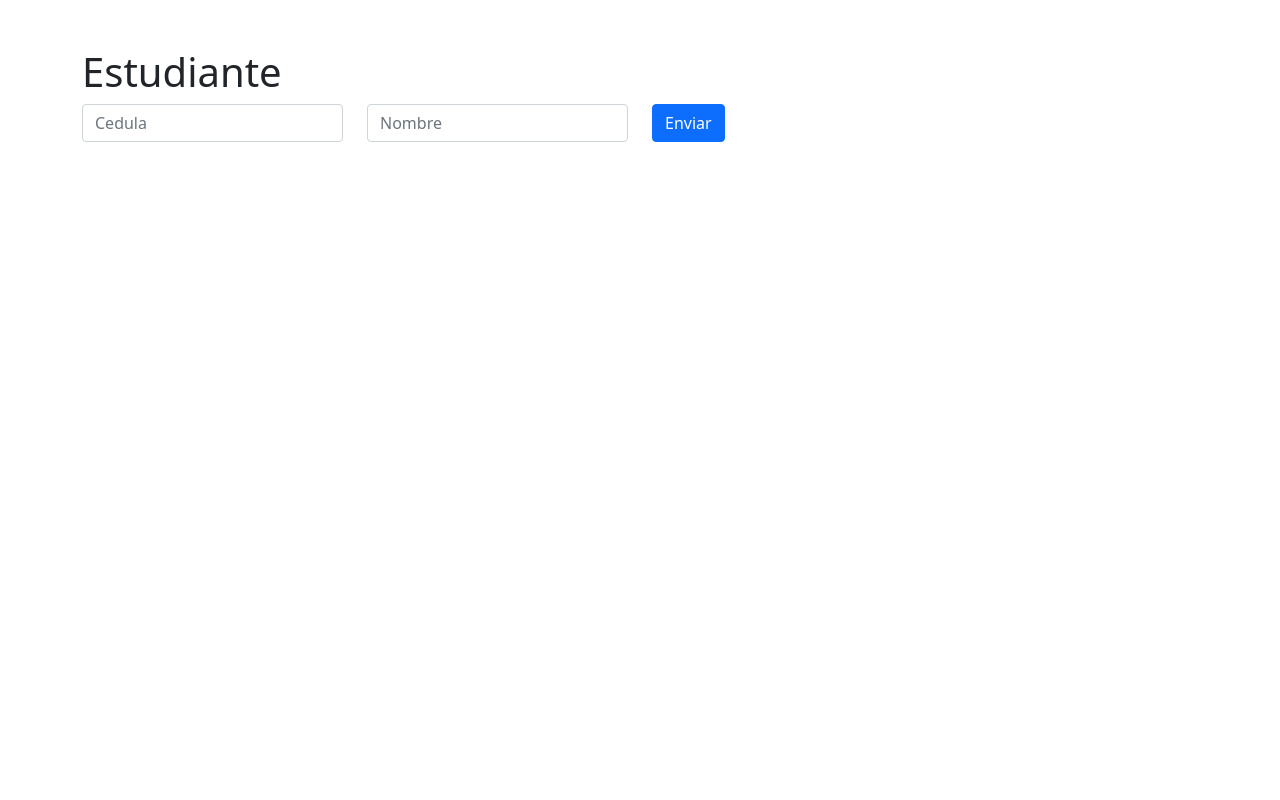
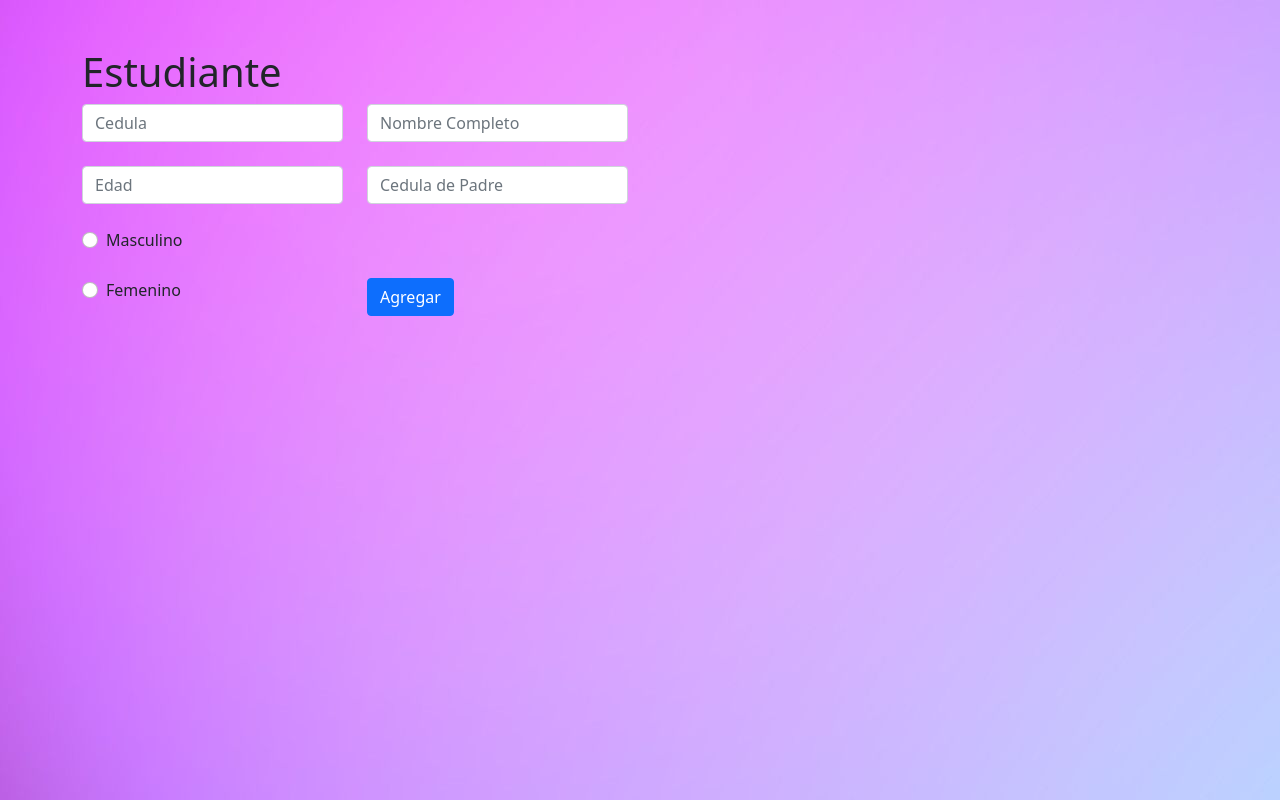
Before and after one commit to RichLeonC/SistemaDeEducacionBD, a React (Create React App) app in the folder sist-gestion-educativo/: page / in a window 1280 px wide. Built offline with nearby package versions, Linux system fonts and the light colour scheme.

Commit message:
Prototipo SemiTerminado

```diff
--- a/sist-gestion-educativo/public/index.html
+++ b/sist-gestion-educativo/public/index.html
@@ -6,7 +6,7 @@
     <title>Sistema Gestion Educativo</title>
   </head>
   <link href="https://cdn.jsdelivr.net/npm/bootstrap@5.1.1/dist/css/bootstrap.min.css" rel="stylesheet" integrity="sha384-F3w7mX95PdgyTmZZMECAngseQB83DfGTowi0iMjiWaeVhAn4FJkqJByhZMI3AhiU" crossorigin="anonymous">
-  <body bgcolor="7e71aa">
+  <body background = "FONDO.jpg">
     <noscript>You need to enable JavaScript to run this app.</noscript>
     <div id="root"></div>
     <!--
--- a/sist-gestion-educativo/src/Componentes/Registro.js
+++ b/sist-gestion-educativo/src/Componentes/Registro.js
@@ -8,10 +8,21 @@ class Registro extends Component{
                 <h1>Estudiante</h1>
                 <form className ="row">
                     <Campo text = "Cedula"/>
-                    <Campo text = "Nombre"/>
+                    <Campo text = "Nombre Completo"/>
+                    <div className = "row"/>
+                    <br/>
+                    <Campo text = "Edad"/>
+                    <Campo text = "Cedula de Padre"/>
+
+                    <div className = "row"/>
+                    <br/>
+                    <Opcion text = "Masculino"/>
+                    <div className = "row"/>
+                    <br/>
+                    <Opcion text = "Femenino"/>
                     <div className = "col-md-3">
                         <button className = "btn btn-primary">
-                        Enviar
+                        Agregar
                         </button>
                     </div>
                 </form>
@@ -39,4 +50,23 @@ class Campo extends Component{
     }
 }
 
+class Opcion extends Component{
+    render(){
+        return(
+            <div className="col-md-3">
+                <div className="form-check">
+                    <input
+                    className ="form-check-input"
+                    type="radio"
+                    name="flexRadioDefult"/>
+                    <label className = "form-chek-label" for="flexRadioDefault1">
+                    {this.props.text}
+                    </label>
+
+                </div>
+            </div>
+        )
+    }
+}
+
 export default Registro;
```
Also changed, not shown: sist-gestion-educativo/public/FONDO.jpg (added).
